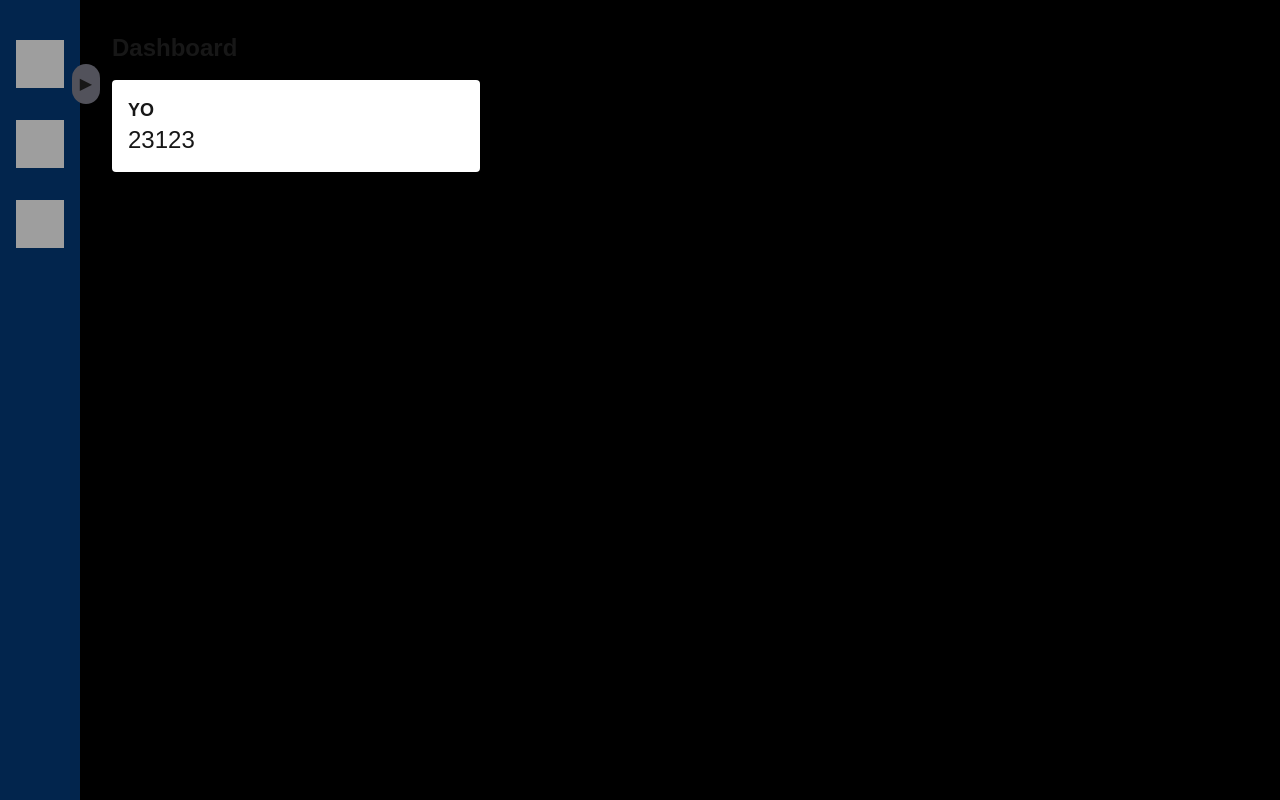
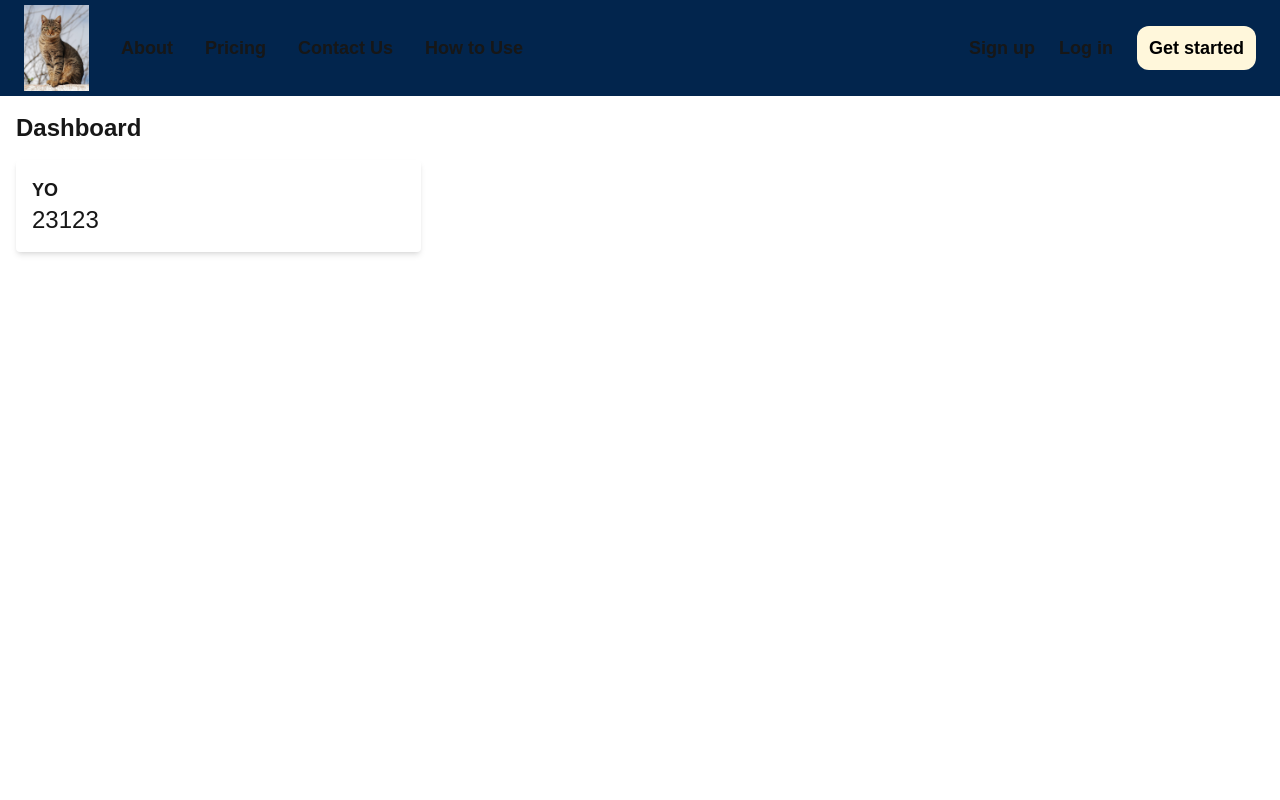
Before and after one commit to CuisineToCrop/CusisineToCrop, a Next.js app in the folder cuisinetocrop/: page /Dashboard in a window 1280 px wide. Built offline with nearby package versions, Linux system fonts and the light colour scheme; no server answers; grey boxes are pictures that could not be loaded.

Commit message:
added dup

```diff
--- a/cuisinetocrop/app/(pages)/(authenticated)/layout.jsx
+++ b/cuisinetocrop/app/(pages)/(authenticated)/layout.jsx
@@ -1,27 +1,15 @@
-"use client";
-import { useState, useEffect } from "react";
-import Nav from "./nav.jsx";
+import Nav from "./nav";
 
-export default function DashboardLayout({ children }) {
-  const [isMobile, setIsMobile] = useState(false);
+export const metadata = {
+  title: "Next.js",
+  description: "Generated by Next.js",
+};
 
-  useEffect(() => {
-    const handleResize = () => setIsMobile(window.innerWidth < 768);
-    handleResize();
-    window.addEventListener("resize", handleResize);
-    return () => window.removeEventListener("resize", handleResize);
-  }, []);
-
+export default function RootLayout({ children }) {
   return (
-    <div className="flex h-screen w-screen overflow-hidden">
-      <Nav isMobile={isMobile} />
-      <main
-        className={`bg-black flex-grow overflow-y-auto p-4 z-0 ${
-          isMobile ? "" : "ml-20"
-        }`}
-      >
-        {children}
-      </main>
+    <div className="flex flex-col min-h-screen">
+      <Nav />
+      <main className="flex-grow">{children}</main>
     </div>
   );
 }
--- a/cuisinetocrop/app/(pages)/(authenticated)/nav.jsx
+++ b/cuisinetocrop/app/(pages)/(authenticated)/nav.jsx
@@ -1,79 +1,151 @@
 "use client";
-import { useState } from "react";
-import { useUser } from "@auth0/nextjs-auth0/client";
 
-const Menus = [
-  { title: "Dashboard", src: "Chart_fill" },
-  { title: "Inbox", src: "Chat" },
-  { title: "Accounts", src: "User" },
-];
+import Link from "next/link";
+import Image from "next/image";
+import Logo from "./Logo.jpg";
+import { useState, useEffect } from "react";
+import { FaBars, FaTimes } from "react-icons/fa";
 
-export default function Nav({ isMobile }) {
-  const { user } = useUser();
-  const [isOpen, setIsOpen] = useState(false);
+const Nav = ({ children }) => {
+  const [isMobile, setIsMobile] = useState(false);
+  const [isOpen, setIsOpen] = useState(false); //used for HAMBURGER
+  const [navbarHeight, setNavbarHeight] = useState("h-24");
 
-  const toggleMenu = () => setIsOpen(!isOpen);
+  useEffect(() => {
+    const handleResize = () => {
+      // determines if mobile
+      setIsMobile(window.innerWidth < 1025);
+    };
 
-  const navClasses = `fixed top-0 left-0 h-screen bg-[#02254D] transition-all duration-300 ease-in-out z-50
-        ${
-          isMobile
-            ? isOpen
-              ? "w-60"
-              : "w-0 -left-full"
-            : isOpen
-            ? "w-52"
-            : "w-20"
-        }`;
+    const handleScroll = () => {
+      if (isMobile) {
+        setNavbarHeight("h-16");
+      } else {
+        const scrollThreshold = 440; //scroll value
+        if (window.scrollY > scrollThreshold) {
+          setNavbarHeight("h-16");
+        } else {
+          setNavbarHeight("h-24");
+        }
+      }
+    };
+
+    handleResize();
+    window.addEventListener("resize", handleResize);
+    window.addEventListener("scroll", handleScroll);
+
+    return () => {
+      window.removeEventListener("resize", handleResize);
+      window.removeEventListener("scroll", handleScroll);
+    };
+  }, []);
+
+  const toggleMenu = () => {
+    setIsOpen((prev) => !prev);
+  };
+
+  const closeMenu = () => {
+    setIsOpen(false);
+  };
 
   return (
-    <nav className={navClasses}>
-      {isMobile && (
-        <div className="h-16 flex items-center px-4">
-          <button
-            onClick={toggleMenu}
-            className="text-white bg-zinc-700 p-2 rounded-md"
-          >
-            {isOpen ? "✕" : "☰"}
-          </button>
+    <nav
+      className={`sticky top-0 w-full ${navbarHeight} bg-[#02254D] z-50 transition-all duration-300`}
+    >
+      <div className="w-full h-full flex justify-between items-center px-4 sm:px-6 md:px-6">
+        <div className="justify-between flex space-x-8 items-center">
+          <Link href="/">
+            <Image
+              src={Logo}
+              alt="Logo"
+              width={65}
+              height={50}
+              className="cursor-pointer"
+              priority
+            />
+          </Link>
+          {!isMobile && (
+            <>
+              <Link href="/about">
+                <div className="font-bold text-lg">About</div>
+              </Link>
+              <Link href="/pricing">
+                <div className="font-bold text-lg">Pricing</div>
+              </Link>
+              <Link href="/contact">
+                <div className="font-bold text-lg">Contact Us</div>
+              </Link>
+              <Link href="/howtouse">
+                <div className="font-bold text-lg">How to Use</div>
+              </Link>
+            </>
+          )}
         </div>
-      )}
-
-      <div className="h-[calc(100%-4rem)] overflow-y-auto">
-        <ul className="pt-4">
-          {user && (
-            <li className="flex items-center px-4 py-2 mb-4 text-gray-300">
-              <img
-                src={user.picture}
-                className="w-12 h-12 rounded-full"
-                alt="User profile"
-              />
-              {isOpen && <span className="ml-4 text-lg">Profile</span>}
-            </li>
-          )}
-          {Menus.map((menu, index) => (
-            <li
-              key={index}
-              className="flex items-center px-4 py-2 mt-4 text-gray-300 cursor-pointer hover:bg-zinc-500"
+        {!isMobile && (
+          <div className="justify-between flex space-x-6 items-center">
+            <Link href="/dashboard">
+              <div className="font-bold text-lg">Sign up</div>
+            </Link>
+            <Link href="/dashboard">
+              <div className="font-bold text-lg">Log in</div>
+            </Link>
+            <Link href="/dashboard">
+              <div className="font-bold text-lg bg-[#fff7db] text-black px-3 py-2 rounded-xl hover:bg-gray-400 cursor-pointer">
+                Get started
+              </div>
+            </Link>
+          </div>
+        )}
+        {isMobile && (
+          <div className="cursor-pointer">
+            <FaBars onClick={toggleMenu} size={24} />
+          </div>
+        )}
+        {isMobile && (
+          <>
+            {isOpen && ( //panel closer
+              <div
+                className="fixed top-0 left-0 w-full h-full bg-black bg-opacity-50 z-40 transition-opacity duration-300"
+                onClick={toggleMenu}
+              ></div>
+            )}
+            <div
+              className={`fixed top-0 right-0 w-3/4 h-full bg-[#02254D] shadow-xl z-50 flex flex-col p-4 transform transition-all duration-300 ease-in-out ${
+                //panel opener
+                isOpen ? "translate-x-0" : "translate-x-full" //conditional, isOpen = true -> translates element 0, false -> translates it to right
+              }`}
             >
-              <img
-                className="w-12 h-12"
-                src={`https://cdn-icons-png.flaticon.com/128/739/739249.png`}
-                alt={menu.title}
-              />
-              {isOpen && <span className="ml-4 text-lg">{menu.title}</span>}
-            </li>
-          ))}
-        </ul>
+              <div className="flex justify-end">
+                <FaTimes
+                  onClick={toggleMenu}
+                  size={24}
+                  className="cursor-pointer"
+                />
+              </div>
+              <Link href="/about" onClick={closeMenu}>
+                <div className="font-bold text-lg py-2">About</div>
+              </Link>
+              <Link href="/pricing" onClick={closeMenu}>
+                <div className="font-bold text-lg py-2">Pricing</div>
+              </Link>
+              <Link href="/contact" onClick={closeMenu}>
+                <div className="font-bold text-lg py-2">Contact Us</div>
+              </Link>
+              <Link href="/howtouse" onClick={closeMenu}>
+                <div className="font-bold text-lg py-2">How to Use</div>
+              </Link>
+              <Link href="/dashboard" onClick={closeMenu}>
+                <div className="font-bold text-lg py-2">Sign Up</div>
+              </Link>
+              <Link href="/dashboard" onClick={closeMenu}>
+                <div className="font-bold text-lg py-2">Sign In</div>
+              </Link>
+            </div>
+          </>
+        )}
       </div>
-
-      {!isMobile && (
-        <button
-          onClick={toggleMenu}
-          className="absolute -right-5 top-16 bg-zinc-600 rounded-full p-2"
-        >
-          {isOpen ? "◀" : "▶"}
-        </button>
-      )}
     </nav>
   );
-}
+};
+
+export default Nav;
```
